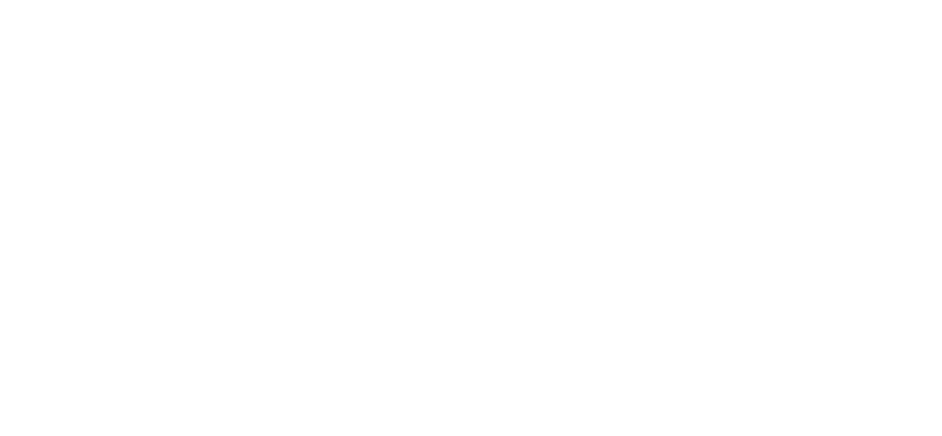
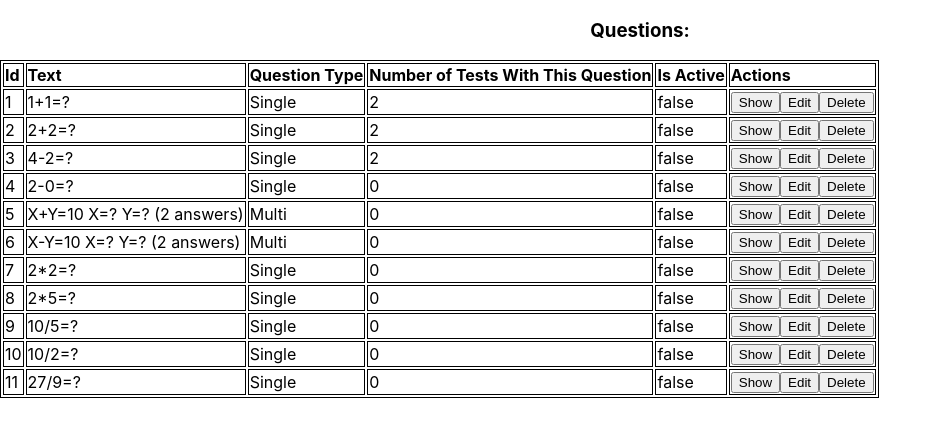
Before and after one commit to Yoav007/TestSystemSPA, a React (Create React App) app: page /manageQuestions/edit/1 in a window 1280 px wide. Before the commit this address had no page. Shown: the top 436 px of the page, without its empty margins (0-942 px from the left). Built offline with nearby package versions, Linux system fonts and the light colour scheme; data requests are answered from the project's data file.

Commit message:
added delete question and initial edit question

```diff
--- a/src/App.js
+++ b/src/App.js
@@ -14,6 +14,8 @@
     <Routes>
       <Route path="/" element={<MainMenu/>}/>
       <Route path="/manageQuestions/:id" element={<ManageQuestions/>}/>
+      <Route path="/manageQuestions/edit/:id" element={<ManageQuestions/>}/>
+      <Route path="/manageQuestions/show/:id" element={<ManageQuestions/>}/>
       <Route path="/manageTests/:id" element={<ManageTests/>}/>
       <Route path="/reports/:id" element={<ReportsMenu/>}/>
       <Route path="/reports/byTest/:id" element={<ReportByTestMenu/>}/>
--- a/src/components/manageQuestions/manageQuestions.js
+++ b/src/components/manageQuestions/manageQuestions.js
@@ -8,19 +8,33 @@
 export function ManageQuestions() {
     const params = useParams();
     const [questions, setQuestions] = useState([]);
+    const [tests, setTests] = useState([]);
     const questionService = new QuestionService();
     const testService = new TestService();
+    let num;
 
     useEffect(() => {
         questionService.get().then(data => {
             if (data) {
-                let result = data.filter(x => x.topicId == params.id);
+                let result = data.filter(q => q.topicId == params.id);
                 console.log(result);
                 setQuestions(result);
+            }
+        });
+        testService.get().then(data => {
+            if (data) {
+                let result = data.filter(t => t.topicId == params.id);
+                console.log(result);
+                setTests(result);
             }
         })
     }, [params.id]);
 
+    function deleteQuestion(id) {
+        let newCollection = questions.filter(q => q.id != id);
+        questionService.delete(id);
+        setQuestions(newCollection);
+    }
 
     if (questions.length == 0) return <h3>There are no questions in this topic</h3>
     return (
@@ -32,7 +46,7 @@
                         <th>Id</th>
                         <th>Text</th>
                         <th>Question Type</th>
-                        {/* <th>Number of Tests With This Question</th> */}
+                        <th>Number of Tests With This Question</th>
                         <th>Is Active</th>
                         <th>Actions</th>
                     </tr>
@@ -41,13 +55,15 @@
                     {questions.map((question) =>
                         <tr key={question.id}>
                             <td>{question.id}</td>
-                            <td align="right">{question.text}</td>
-                            <td align="right">{question.isSingle ? 'Single' : 'Multi'}</td>
-                            {/* <td align="right">
-                                {testService.get().then(data => data.filter(t => t.questionsIdCollection.includes(question.id))).length}
-                            </td> */}
-                            <td align="right">{question.isActive ? 'true' : 'false'}</td>
-                            <td align="right">Some Actions</td>
+                            <td>{question.text}</td>
+                            <td>{question.isSingle ? 'Single' : 'Multi'}</td>
+                            <td>{tests.filter(t=>t.questionsIdCollection.includes(question.id)).length}</td>
+                            <td>{question.isActive ? 'true' : 'false'}</td>
+                            <td>
+                                <button>Show</button>
+                                <button>Edit</button>
+                                {question.isActive ? <></> : <button onClick={() => deleteQuestion(question.id)}>Delete</button>}
+                            </td>
                         </tr>
                     )}
                 </tbody>
```
Also changed, not shown: server/db.json (+17 -15 lines), src/components/questionEditPage/questionEditPage.js (added), src/components/questionEditPage/questionEditPage.scss (added).
